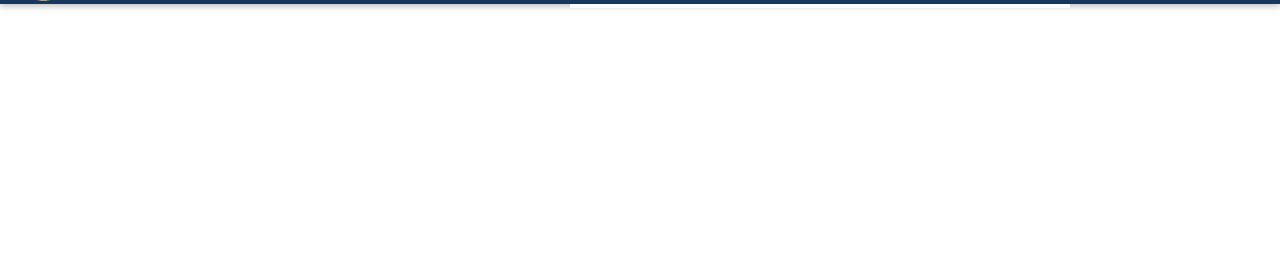
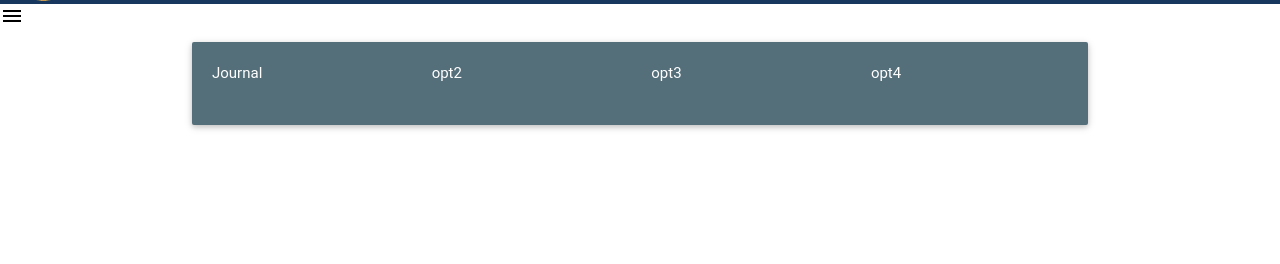
Before and after one commit to subhambiswajit/srm_event, a Django app: page /admin_detail_search/ in a window 1280 px wide. Shown: the part 60-324 px from the top of the page. Run offline with Django 3.2, Linux system fonts and the light colour scheme; the visitor is signed in with stand-in values (Sample User, id 1); data that the repository does not hold is empty; some libraries are stand-ins or nearby versions; some web fonts are replaced.

Commit message:
admin search added

```diff
--- a/templates/bases/base.html
+++ b/templates/bases/base.html
@@ -77,13 +77,22 @@
         <li><a href="{%url 'dashboard' %}">DASHBOARD</a></li><div class="divider"></div>
         <li><a href="{% url 'view_details' %}">MY PROFILE</a></li><div class="divider"></div>
 		 <li><a href="{%url 'user_logout' %}">LOG OUT</a></li><div class="divider"></div>
-		 <li><a href="#">
-				    	<input type="text" class="search" id="myInput1" placeholder="search details by reg number" >
-				    	<div id="panel1"></div>
-				    </a></li>
       </ul>
 				</div>
 				</nav>
+ <div class="row">
+
+
+    <div class="nav-wrapper" style="background-color:white">
+      <a href="#" data-activates="mobile-demo1" class="button-collapse"><i class="material-icons" style="color:black;">menu</i></a>
+      <ul class="side-nav" id="mobile-demo1">
+        <li style="color:black">&nbsp;&nbsp;&nbsp;&nbsp;Search by : <hr></li>
+        <li><input name="group" type="radio" id="test2" />
+                    <label for="test2">Journals</label></li>
+        <li><input name="group" type="radio" id="test1" />
+                <label for="test1">Conference</label></li>
+      </ul>
+    </div>
 
 			{% block base_content   %}
 
--- a/templates/utility/admin_search.html
+++ b/templates/utility/admin_search.html
@@ -12,7 +12,30 @@
 
 {% block base_content   %}
 
-
+<div class="container">
+   <div class="row">
+        <div class="col s12 m12 l12">
+          <div class="card blue-grey darken-1">
+            <div class="card-content white-text">
+              <div class="row">
+                 <div class="col l3 s3 m3">
+                    Journal
+                 </div>
+                  <div class="col l3 s3 m3">
+                     opt2
+                 </div>
+                  <div class="col l3 s3 m3">
+                     opt3
+                 </div>
+                  <div class="col l3 s3 m3">
+                     opt4
+                 </div>
+              </div>
+            </div>
+          </div>
+        </div>
+      </div>
+</div>
 
 {% endblock %}
 
```
Also changed, not shown: templates/dashboard/dashboard.html (+2 -17 lines), 15 other files.
